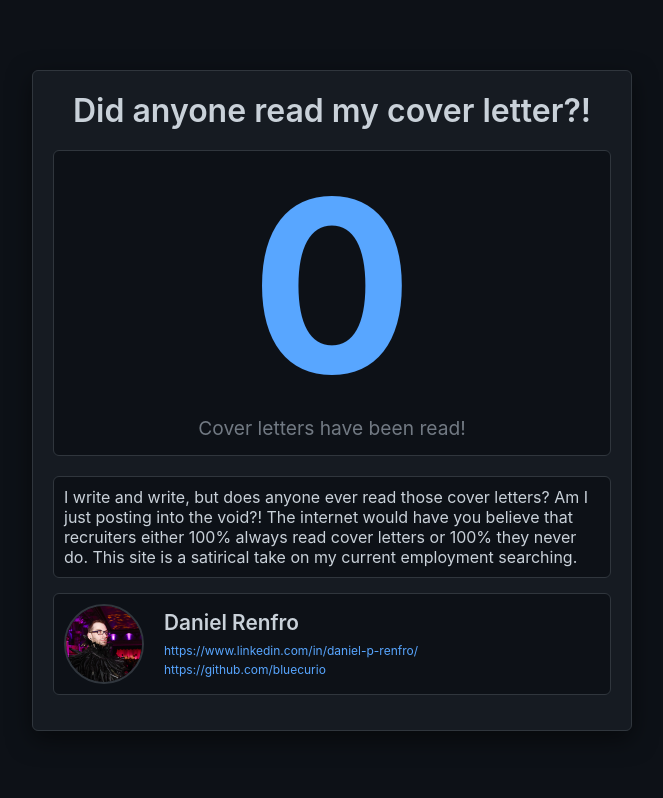
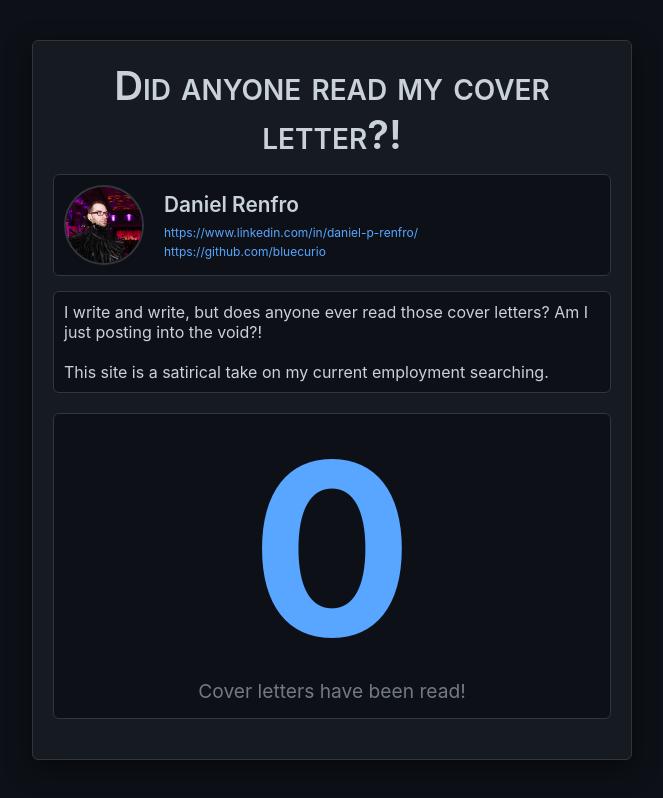
Before and after one commit to bluecurio/didanyonereadmycoverletter.com, a website: page public/index.html in a window 1280 px wide. Shown: the whole page, without its empty margins (308-971 px from the left). Drawn offline with Linux system fonts and the light colour scheme; no server answers.

Commit message:
more tweaks

```diff
--- a/public/index.html
+++ b/public/index.html
@@ -8,16 +8,7 @@
 </head>
 <body>
   <div class="container">
-    <h2>Did anyone read my cover letter?!</h2>
-
-    <div class="counter-display">
-      <div class="count" id="count">0</div>
-      <p class="label">Cover letters have been read!</p>
-    </div>
-
-    <div class="profile-section">
-      <p>I write and write, but does anyone ever read those cover letters? Am I just posting into the void?! The internet would have you believe that recruiters either 100% always read cover letters or 100% they never do. This site is a satirical take on my current employment searching.</p>
-    </div>
+    <h1>Did anyone read my cover letter?!</h1>
 
     <div class="profile-section">
       <img src="/FEATHERS.JPG" alt="Daniel Renfro" class="profile-avatar" />
@@ -29,6 +20,18 @@
         </div>
       </div>
     </div>
+
+    <div class="profile-section">
+      <p>I write and write, but does anyone ever read those cover letters? Am I just posting into the void?! <br/><br />This site is a satirical take on my current employment searching.</p>
+    </div>
+
+    <div class="counter-display">
+      <div class="count" id="count">0</div>
+      <p class="label">Cover letters have been read!</p>
+    </div>
+
+
+
   <script src="/config.js"></script>
   <script src="/app.js"></script>
 </body>
--- a/public/styles.css
+++ b/public/styles.css
@@ -28,6 +28,7 @@ body {
 h1 {
   text-align: center;
   color: #c9d1d9;
+  font-variant: small-caps;
   margin-bottom: 15px;
   font-size: 2.5rem;
   font-weight: 600;
```
